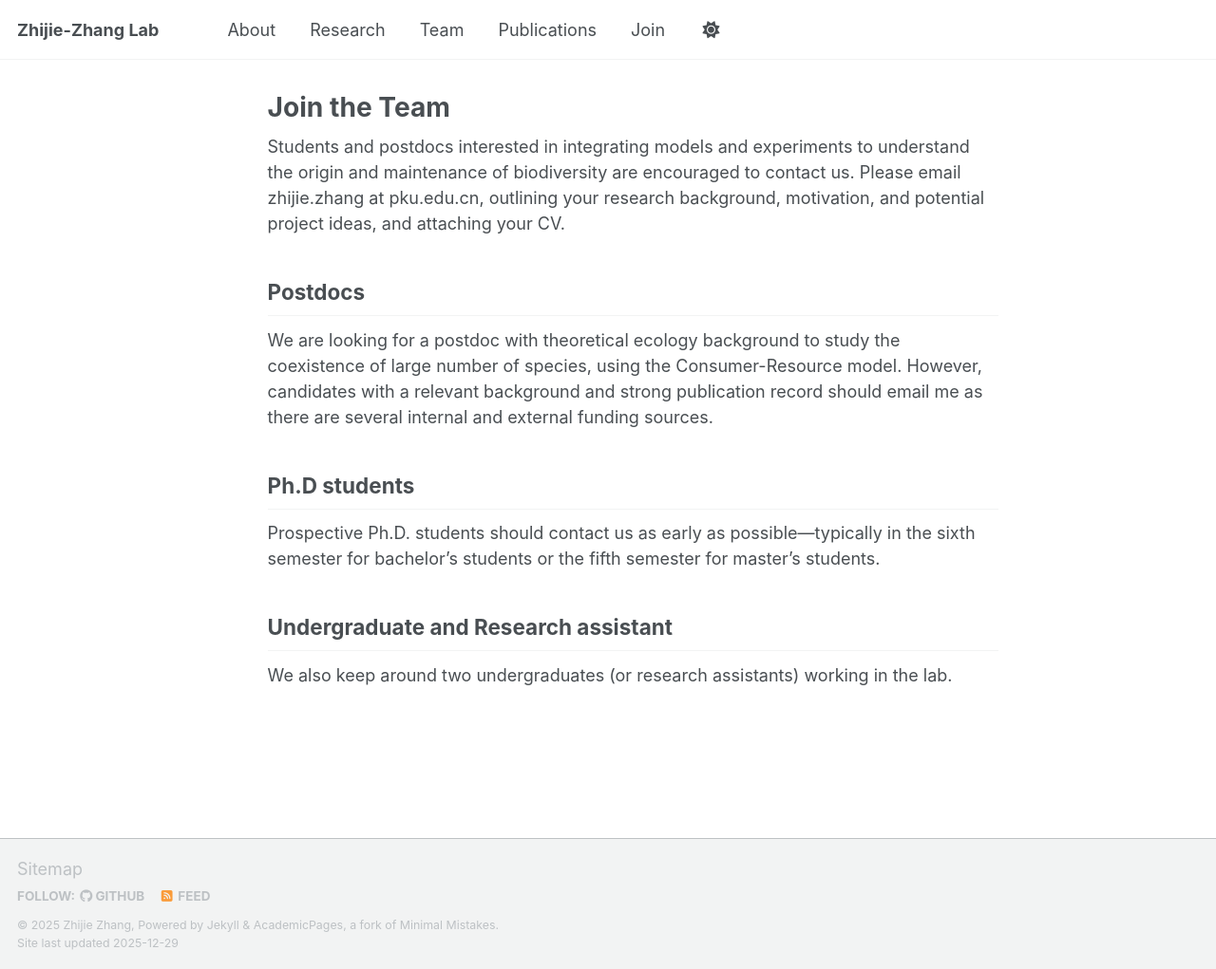
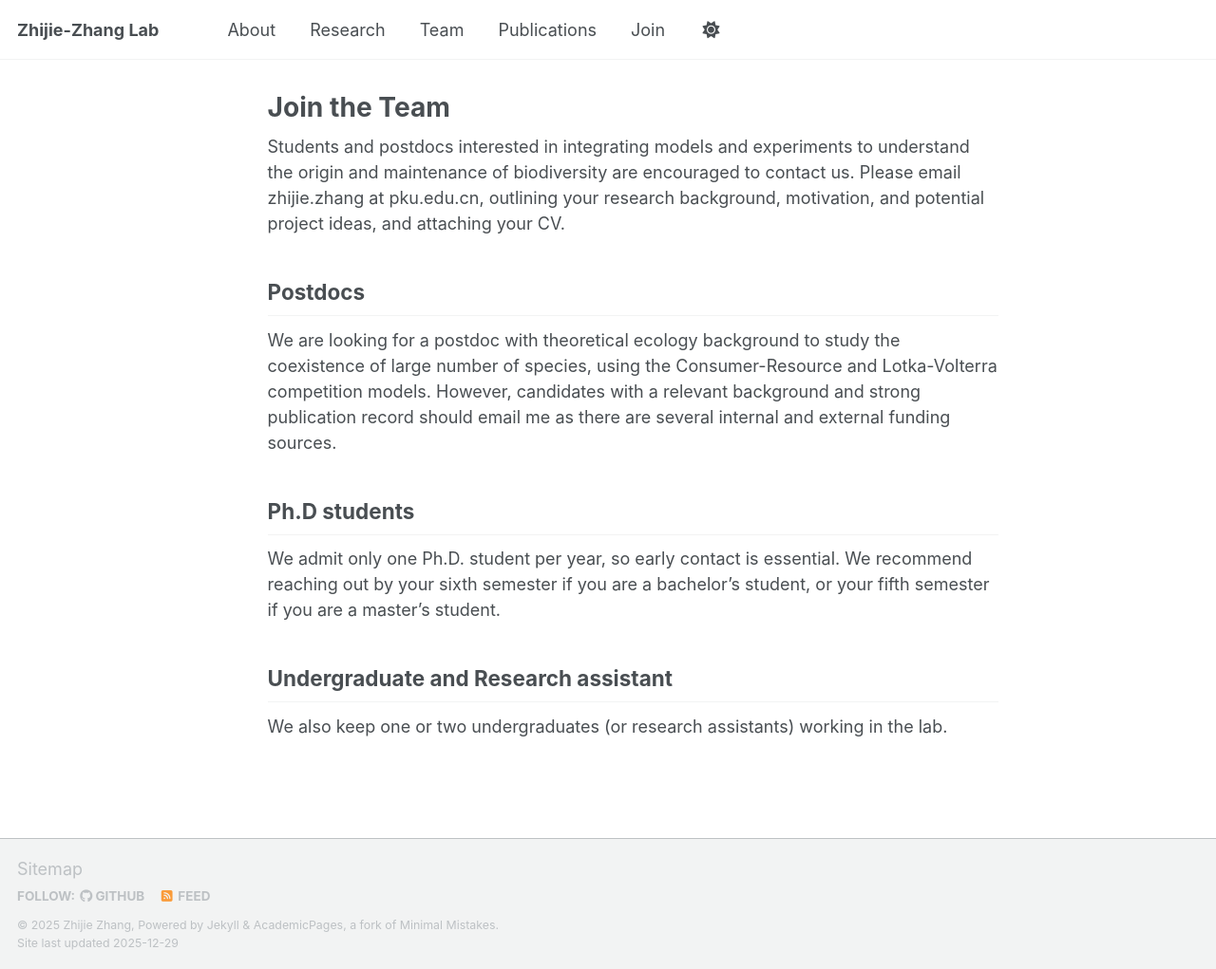
Before and after one commit to zhijiezhang-lab/zhijiezhang-lab.github.io, a Jekyll site: the page built from _pages/join.md, in a window 1280 px wide and 1021 px high. Shown: the whole window at 95% size. Built offline with Jekyll 4.4.1, drawn with Linux system fonts in a browser that asks for light colours; a script bundle is joined from its source files by our own code; library files that are not in the unit come from our copies.

Commit message:
ppl update

```diff
--- a/_pages/join.md
+++ b/_pages/join.md
@@ -7,10 +7,10 @@ author_profile: false
 Students and postdocs interested in integrating models and experiments to understand the origin and maintenance of biodiversity are encouraged to contact us. Please email zhijie.zhang at pku.edu.cn, outlining your research background, motivation, and potential project ideas, and attaching your CV.
 
 ## Postdocs
-We are looking for a postdoc with theoretical ecology background to study the coexistence of large number of species, using the Consumer-Resource model. However, candidates with a relevant background and strong publication record should email me as there are several internal and external funding sources.
+We are looking for a postdoc with theoretical ecology background to study the coexistence of large number of species, using the Consumer-Resource and Lotka-Volterra competition models. However, candidates with a relevant background and strong publication record should email me as there are several internal and external funding sources.
 
 ## Ph.D students
-Prospective Ph.D. students should contact us as early as possible—typically in the sixth semester for bachelor's students or the fifth semester for master's students.
+We admit only one Ph.D. student per year, so early contact is essential. We recommend reaching out by your sixth semester if you are a bachelor's student, or your fifth semester if you are a master's student.
 
 ## Undergraduate and Research assistant
-We also keep around two undergraduates (or research assistants) working in the lab.
+We also keep one or two undergraduates (or research assistants) working in the lab.
```
Also changed, not shown: _pages/ppl.html (added, +74 -0 lines), _pages/ppl.md (+1 -1 lines).
